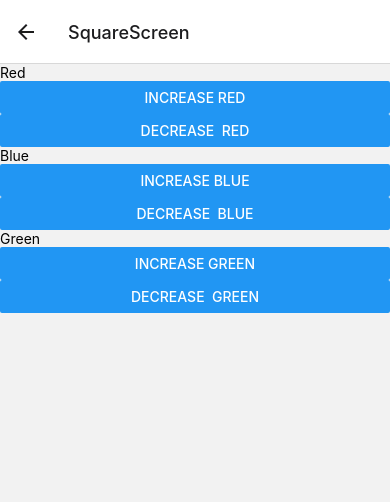
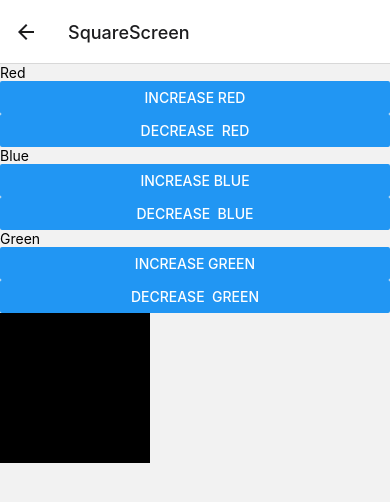
Before and after one commit to Austinove/Test-App, a React Native app: screen /SquareScreen in a window 390 px wide. Shown: the top 502 px of the page. Built offline with nearby package versions, Linux system fonts and the light colour scheme.

Commit message:
color changer

```diff
--- a/package.json
+++ b/package.json
@@ -12,6 +12,7 @@
   "dependencies": {
     "@react-navigation/native": "^6.0.12",
     "@react-navigation/native-stack": "^6.8.0",
+    "prop-types": "^15.8.1",
     "react": "18.0.0",
     "react-native": "0.69.4",
     "react-native-safe-area-context": "^4.3.3",
--- a/src/components/ColorCounter.js
+++ b/src/components/ColorCounter.js
@@ -1,14 +1,20 @@
-import React from "react";
-import { View, Text, StyleSheet, Button } from "react-native";
+import {propTypes} from 'prop-types';
+import React from 'react';
+import {View, Text, StyleSheet, Button} from 'react-native';
 
-const ColorCounter = ({ color }) => {
-    return (
-        <View>
-            <Text>{ color }</Text>
-            <Button title={`Increase ${color}`} />
-            <Button title={`Decrease  ${color}`}/>
-        </View>
-    )
+const ColorCounter = ({color, onIncrease, onDecrease}) => {
+  //   ColorCounter.propTypes = {
+  //     color: propTypes.string,
+  //     onIncrease: propTypes.func,
+  //     onDecrease: propTypes.func,
+  //   };
+  return (
+    <View>
+      <Text>{color}</Text>
+      <Button onPress={() => onIncrease()} title={`Increase ${color}`} />
+      <Button onPress={() => onDecrease()} title={`Decrease  ${color}`} />
+    </View>
+  );
 };
 
 const styles = StyleSheet.create({});
--- a/src/components/ImageDetail.js
+++ b/src/components/ImageDetail.js
@@ -1,19 +1,25 @@
-import React from "react";
-import { View, Text, StyleSheet, Image } from "react-native";
+import React from 'react';
+import {View, Text, StyleSheet, Image} from 'react-native';
+// import PropTypes from 'prop-types';
 
 const ImageDetail = ({title, imageSource}) => {
-    return <View style={style.viewLayout}>
-        <Image source={imageSource} />
-        <Text style={style.textStyle}>{title}</Text>
-    </View>;
-}
+  //   ImageDetail.propTypes = {
+  //     title: PropTypes.string,
+  //     imageSource: PropTypes.string,
+  //   };
+  return (
+    <View style={style.viewLayout}>
+      <Image source={imageSource} />
+      <Text style={style.textStyle}>{title}</Text>
+    </View>
+  );
+};
 
 const style = StyleSheet.create({
-    textStyle: {
-        fontSize: 20
-    },
-    viewLayout: {
-    }
+  textStyle: {
+    fontSize: 20,
+  },
+  viewLayout: {},
 });
 
 export default ImageDetail;
--- a/src/screens/ColorScreen.js
+++ b/src/screens/ColorScreen.js
@@ -1,29 +1,34 @@
-import React, { useState } from "react";
-import { View, StyleSheet, Button, FlatList } from 'react-native';
+import React, {useState} from 'react';
+import {View, StyleSheet, Button, FlatList} from 'react-native';
 
 const ColorScreen = () => {
   const [colors, setColors] = useState([]);
 
   const addColors = () => {
-        setColors([...colors, randomRgb()])
-    }
+    setColors([...colors, randomRgb()]);
+  };
 
-    console.log(colors)
+  console.log(colors);
   return (
     <View>
       <Button onPress={addColors} title="Add a Color" />
       <FlatList
         keyExtractor={item => item}
         data={colors}
-                renderItem={({ item }) => {
+        renderItem={({item}) => {
           return (
             <View
-                            style={{ height: 100, width: 100, backgroundColor: item }} />
-                    )
+              style={{
+                height: 100,
+                width: 100,
+                backgroundColor: item,
+              }}
+            />
+          );
         }}
       />
     </View>
-    )
+  );
 };
 
 const randomRgb = () => {
@@ -32,7 +37,7 @@ const randomRgb = () => {
   const blue = Math.floor(Math.random() * 256);
 
   return `rgb(${red}, ${green}, ${blue})`;
-}
+};
 
 const styles = StyleSheet.create({});
 
--- a/src/screens/ComponentsScreen.js
+++ b/src/screens/ComponentsScreen.js
@@ -1,7 +1,10 @@
-/* eslint-disable prettier/prettier */
 import React from 'react';
+// import propTypes from 'prop-types';
 import {View, Text, StyleSheet, Button, TouchableOpacity} from 'react-native';
 const ComponentsScreen = ({navigation}) => {
+  // ComponentsScreen.propTypes = {
+  //   navigation: propTypes.func.isRequired,
+  // };
   const myName = 'Bryan Austin';
   return (
     <View style={style.viewLayout}>
@@ -9,23 +12,40 @@ const ComponentsScreen = ({navigation}) => {
       <Text style={style.subHeaderStyle}>My Name is {myName}</Text>
       <Button
         style={style.buttonStyle}
-        onPress={() => console.log("Button Pressed")}
-        title='Got to Components Demo'
+        onPress={() => console.log('Button Pressed')}
+        title="Got to Components Demo"
       />
-      <Button style={style.buttonStyle} onPress={() => navigation.navigate("ListScreen")} title="Go to List Demo" />
-      <Button style={style.buttonStyle} onPress={() => navigation.navigate("ImageScreen")} title="Find Images" />
-      <Button onPress={() => navigation.navigate("CounterScreen")} title="Go to Counter Screen" />
-      <Button onPress={() => navigation.navigate("ColorScreen")} title="Go to Color Screen" />
-      <Button onPress={() => navigation.navigate("SquareScreen")} title="Go to Square Screen"/>
+      <Button
+        style={style.buttonStyle}
+        onPress={() => navigation.navigate('ListScreen')}
+        title="Go to List Demo"
+      />
+      <Button
+        style={style.buttonStyle}
+        onPress={() => navigation.navigate('ImageScreen')}
+        title="Find Images"
+      />
+      <Button
+        onPress={() => navigation.navigate('CounterScreen')}
+        title="Go to Counter Screen"
+      />
+      <Button
+        onPress={() => navigation.navigate('ColorScreen')}
+        title="Go to Color Screen"
+      />
+      <Button
+        onPress={() => navigation.navigate('SquareScreen')}
+        title="Go to Square Screen"
+      />
     </View>
   );
 };
 const style = StyleSheet.create({
   textStyle: {
-    fontSize: 45
+    fontSize: 45,
   },
   subHeaderStyle: {
-    fontSize: 20
+    fontSize: 20,
   },
   viewLayout: {
     flex: 1,
@@ -34,8 +54,8 @@ const style = StyleSheet.create({
     marginBottom: 4,
     fontSize: 40,
     height: 50,
-    width: 60
-  }
+    width: 60,
+  },
 });
 
 export default ComponentsScreen;
--- a/src/screens/CounterScreen.js
+++ b/src/screens/CounterScreen.js
@@ -1,25 +1,30 @@
-import React, { useState } from "react";
-import { View, Text, StyleSheet, Button } from "react-native";
+import React, {useState} from 'react';
+import {View, Text, StyleSheet, Button} from 'react-native';
 
 const CounterScreen = () => {
+  const [counter, setCounter] = useState(0);
 
-    const [counter, setCounter] = useState(0);
-
-    return <View>
-        <Button title="Increase"
-            onPress={() => {
-                setCounter(counter + 1)
-        }}/>
-        <Button title="Decrease"
-            onPress={() => {
-            setCounter(counter - 1)
-        }}/>
-        <Text>Count Count: { counter }</Text>
+  return (
+    <View>
+      <Button
+        title="Increase"
+        onPress={() => {
+          setCounter(counter + 1);
+        }}
+      />
+      <Button
+        title="Decrease"
+        onPress={() => {
+          setCounter(counter - 1);
+        }}
+      />
+      <Text>Count Count: {counter}</Text>
     </View>
-}
+  );
+};
 
 const style = StyleSheet.create({
-    //
+  //
 });
 
 export default CounterScreen;
--- a/src/screens/ImageScreen.js
+++ b/src/screens/ImageScreen.js
@@ -1,19 +1,30 @@
-import React from "react";
-import { View, Text, StyleSheet } from "react-native";
-import ImageDetail from "../components/ImageDetail";
+import React from 'react';
+import {View, Text, StyleSheet} from 'react-native';
+import ImageDetail from '../components/ImageDetail';
 
 const ImageScreen = () => {
-    return <View>
-        <ImageDetail title="Forest" imageSource={require('../../assets/forest.jpg')} />
-        <ImageDetail title="Beach" imageSource={require('../../assets/beach.jpg')} />
-        <ImageDetail title="Mountain" imageSource={require('../../assets/mountain.jpg')} />
-    </View>;
-}
+  return (
+    <View>
+      <ImageDetail
+        title="Forest"
+        imageSource={require('../../assets/forest.jpg')}
+      />
+      <ImageDetail
+        title="Beach"
+        imageSource={require('../../assets/beach.jpg')}
+      />
+      <ImageDetail
+        title="Mountain"
+        imageSource={require('../../assets/mountain.jpg')}
+      />
+    </View>
+  );
+};
 
 const style = StyleSheet.create({
-    textStyle: {
-        fontSize: 40
-    }
+  textStyle: {
+    fontSize: 40,
+  },
 });
 
 export default ImageScreen;
--- a/src/screens/SquareScreen.js
+++ b/src/screens/SquareScreen.js
@@ -1,15 +1,58 @@
-import React from "react";
-import { View, Text, StyleSheet } from "react-native";
-import ColorCounter from "../components/ColorCounter";
+import React, {useState} from 'react';
+import {View, Text, StyleSheet} from 'react-native';
+import ColorCounter from '../components/ColorCounter';
 
 const SquareScreen = () => {
-    return (
-        <View>
-            <ColorCounter color="Red" />
-            <ColorCounter color = "Blue" />
-            <ColorCounter color = "Green"/>
-        </View>
-    )
+  const [red, setRed] = useState(0);
+  const [green, setGreen] = useState(0);
+  const [blue, setBlue] = useState(0);
+  const COLOR_INCREMENT = 15;
+  const setColor = (color, change) => {
+    switch (color) {
+      case 'red':
+        red + change < 255 && red + change >= 0 ? setRed(red + change) : null;
+        break;
+      case 'green':
+        green + change < 255 && green + change >= 0
+          ? setGreen(green + change)
+          : null;
+        break;
+      case 'blue':
+        blue + change < 255 && blue + change >= 0
+          ? setBlue(blue + change)
+          : null;
+        break;
+
+      default:
+        break;
+    }
+  };
+  return (
+    <View>
+      <ColorCounter
+        onIncrease={() => setColor('red', COLOR_INCREMENT)}
+        onDecrease={() => setColor('red', -1 * COLOR_INCREMENT)}
+        color="Red"
+      />
+      <ColorCounter
+        onIncrease={() => setColor('blue', COLOR_INCREMENT)}
+        onDecrease={() => setColor('blue', -1 * COLOR_INCREMENT)}
+        color="Blue"
+      />
+      <ColorCounter
+        onIncrease={() => setColor('green', COLOR_INCREMENT)}
+        onDecrease={() => setColor('green', -1 * COLOR_INCREMENT)}
+        color="Green"
+      />
+      <View
+        style={{
+          height: 150,
+          width: 150,
+          backgroundColor: `rgb(${red}, ${green}, ${blue})`,
+        }}
+      />
+    </View>
+  );
 };
 
 const styles = StyleSheet.create({});
```
Also changed, not shown: src/screens/ListScreen.js (+24 -19 lines), .eslintrc.js, 1 other file (tests, documents, lock files or other folders). Lines whose indentation alone changed are shown as unchanged.
